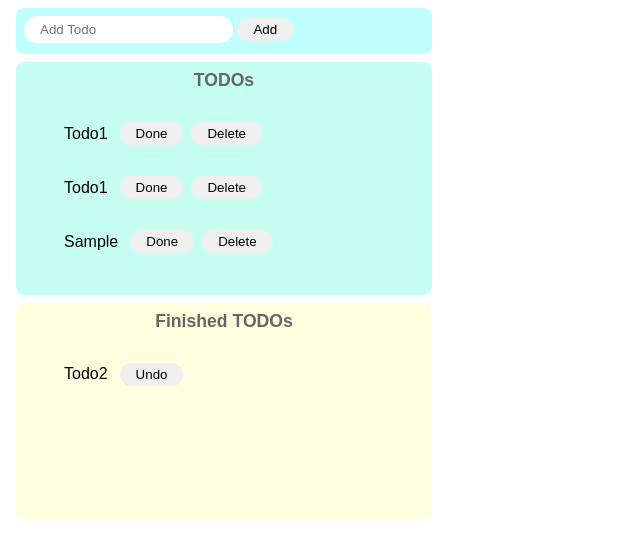
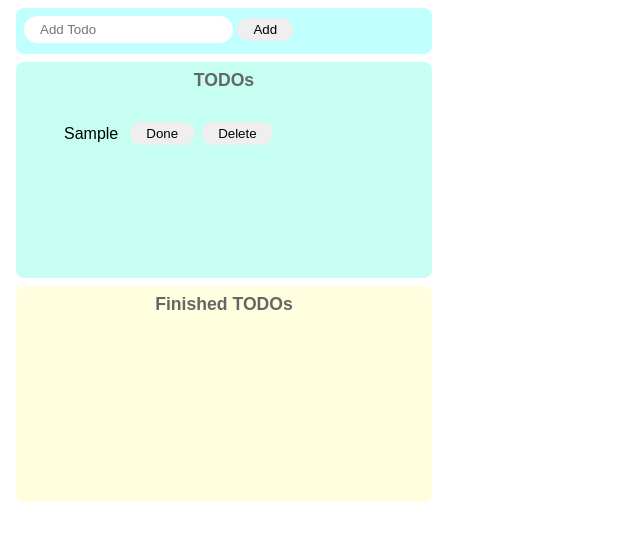
Before and after one commit to canopus-m-satoshi/js-todo-app, a website built with Parcel: page index.html in a window 1280 px wide. Both pictures are taken after typing "Sample" into the empty fields and a click on the button "Add". Shown: the whole page, without its empty margins (0-640 px from the left). Built offline with nearby package versions, Linux system fonts and the light colour scheme.

Commit message:
タスクの戻す機能、不要マークアップ削除

```diff
--- a/index.html
+++ b/index.html
@@ -12,27 +12,11 @@
     </div>
     <div class="incomplete-area">
       <p class="title">TODOs</p>
-      <ul id="incomplete-list">
-        <li class="list-row">
-          <p class="list-text">Todo1</p>
-          <button class="list-btn">Done</button>
-          <button class="list-btn">Delete</button>
-        </li>
-        <li class="list-row">
-          <p class="list-text">Todo1</p>
-          <button class="list-btn">Done</button>
-          <button class="list-btn">Delete</button>
-        </li>
-      </ul>
+      <ul id="incomplete-list"></ul>
     </div>
     <div class="complete-area">
       <p class="title">Finished TODOs</p>
-      <ul id="complete-list">
-        <li class="list-row">
-          <p class="list-text">Todo2</p>
-          <button class="list-btn">Undo</button>
-        </li>
-      </ul>
+      <ul id="complete-list"></ul>
     </div>
 
     <script src="src/index.js"></script>
--- a/src/index.js
+++ b/src/index.js
@@ -5,6 +5,16 @@ const onClickAdd = () => {
   const inputText = document.getElementById("add-text").value; // "add todo"に入力した情報を取得
   document.getElementById("add-text").value = ""; // Addボタンをクリックしたらinputエリアのテキストを空にする
 
+  createIncompleteList(inputText);
+};
+
+// TODOsから指定の要素を削除
+const deleteFromIncompleteList = (target) => {
+  document.getElementById("incomplete-list").removeChild(target); // 要素の削除
+};
+
+// 未完了リスト(TODOs)に追加
+const createIncompleteList = (text) => {
   // li 作成
   const li = document.createElement("li");
   li.className = "list-row"; // "list-row"というクラス付与
@@ -12,7 +22,7 @@ const onClickAdd = () => {
   // p (リストテキスト生成)
   const p = document.createElement("p");
   p.className = "list-text"; // "list-text"というクラス付与
-  p.innerText = inputText; // 入力したテキストを表示
+  p.innerText = text; // 入力したテキストを表示
 
   // button(完了)タグ生成
   const completeButton = document.createElement("button");
@@ -38,6 +48,15 @@ const onClickAdd = () => {
     // buttonタグ生成
     const backButton = document.createElement("button");
     backButton.innerText = "Undo";
+    backButton.addEventListener("click", (target) => {
+      // 押されたUndoボタンの親要素(li)をFinished TODOsから削除
+      const deleteTarget = backButton.parentNode;
+      document.getElementById("complete-list").removeChild(deleteTarget);
+
+      // テキストを取得
+      const text = backButton.parentNode.firstElementChild.innerText;
+      createIncompleteList(text);
+    });
 
     // liタグの子要素に各要素を設定
     li.appendChild(p);
@@ -67,11 +86,6 @@ const onClickAdd = () => {
   incompleteList.appendChild(li);
 };
 
-// TODOsから指定の要素を削除
-const deleteFromIncompleteList = (target) => {
-  document.getElementById("incomplete-list").removeChild(target); // 要素の削除
-};
-
 const add = document.getElementById("add-button");
 
 add.addEventListener("click", onClickAdd);
```
